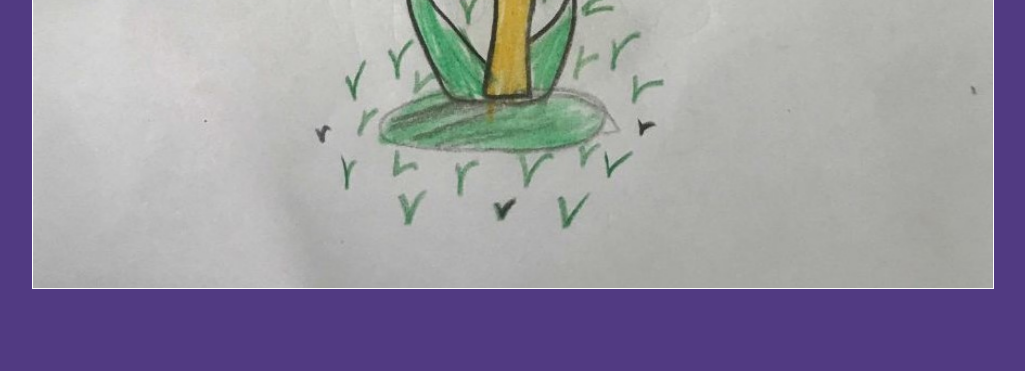
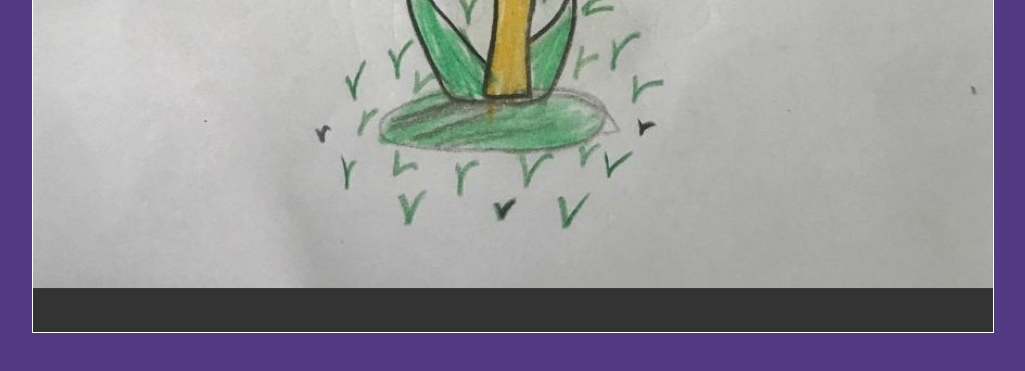
Before and after one commit to TravisA9/KinderKids, a plain HTML site: page docs/index.html in a window 1280 px wide. Shown: the part 469-840 px from the top of the page, without its empty margins (127-1152 px from the left). Drawn offline with Linux system fonts and the light colour scheme.

Commit message:
Update index.html

```diff
--- a/docs/index.html
+++ b/docs/index.html
@@ -21,6 +21,8 @@ figure#slideshow {
   position: relative;
   border: 1px solid #fff;
   cursor: pointer;
+  height:100vh;
+  background: #333;
 }
 figure#slideshow img {
   position: absolute;
@@ -60,7 +62,9 @@ figure#slideshow img:first-child { position: relative; }
 <body style="background:#513a82; ">
 	<!-- click to bring the slideshow in and out of fullscreen mode -->
 <figure id="container" onclick="fullScreen(this)">
-  <figure id="slideshow"></figure>
+  <figure id="slideshow">
+  	<div style="font-size:100px; color:white; position:absolute; top:calc(50% - 50px); left:calc(50% - 230px); display: inline-block;">Super Art!</div>
+</figure>
 </figure>
 
 </body>
@@ -68,28 +72,19 @@ figure#slideshow img:first-child { position: relative; }
 <script type="text/javascript">
 //////////////////////////////////////////////////////////////////////
 function cancelFullScreen() {
-    if (document.cancelFullScreen) {
-        document.cancelFullScreen();
-    } else if (document.mozCancelFullScreen) {
-        document.mozCancelFullScreen();
-    } else if (document.webkitCancelFullScreen) {
-        document.webkitCancelFullScreen();
-    } else if (document.msCancelFullScreen) {
-        document.msCancelFullScreen();
-    }
+    if (document.cancelFullScreen) {  document.cancelFullScreen(); }
+    else if (document.mozCancelFullScreen) { document.mozCancelFullScreen(); }
+    else if (document.webkitCancelFullScreen) { document.webkitCancelFullScreen(); }
+    else if (document.msCancelFullScreen) { document.msCancelFullScreen(); }
     link = document.getElementById("container");
     link.removeAttribute("onclick");
     link.setAttribute("onclick", "fullScreen(this)");
 }
 //////////////////////////////////////////////////////////////////////
 function fullScreen(element) {
-    if (element.requestFullScreen) {
-        element.requestFullScreen();
-    } else if (element.webkitRequestFullScreen) {
-        element.webkitRequestFullScreen();
-    } else if (element.mozRequestFullScreen) {
-        element.mozRequestFullScreen();
-    }
+    if (element.requestFullScreen) { element.requestFullScreen(); }
+    else if (element.webkitRequestFullScreen) { element.webkitRequestFullScreen(); }
+    else if (element.mozRequestFullScreen) { element.mozRequestFullScreen(); }
     link = document.getElementById("container");
     link.removeAttribute("onclick");
     link.setAttribute("onclick", "cancelFullScreen()");
@@ -97,26 +92,18 @@ function fullScreen(element) {
 //////////////////////////////////////////////////////////////////////
 window.onload = function() {
 
-
 var pics = []
-
 	for (var i = 1; i < 118; i++) {
 		let num = i.toString().padStart(3, '0')
 	    pics.push('<img src="images/' + num + '.jpg" alt>')
 	}
-
 	pics.sort(function(a, b){return 0.5 - Math.random()});
-
-document.getElementById('slideshow').innerHTML = pics.join('')
+	document.getElementById('slideshow').innerHTML += pics.join('')
 
 
-
-
-  imgs = document.getElementById('slideshow').children;
-
-
-  interval = 8000;
-  currentPic = 0;
+// imgs = document.getElementById('slideshow').children;
+imgs = document.getElementsByTagName("IMG")
+	interval = 8000, currentPic = 0;
 	imgs[currentPic].style.webkitAnimation = 'fadey '+interval+'ms';
 	imgs[currentPic].style.animation = 'fadey '+interval+'ms';
 	var infiniteLoop = setInterval(function(){
```
Lines whose indentation alone changed are shown as unchanged.
